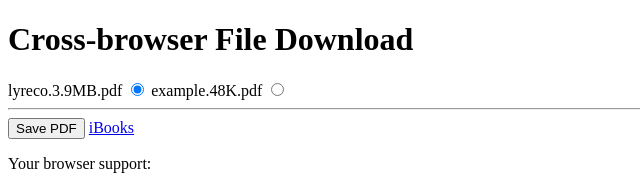
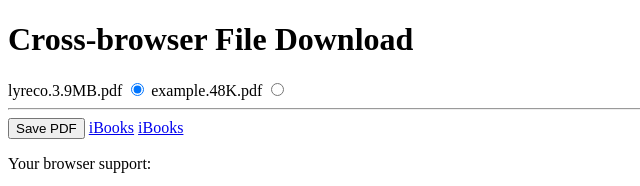
Before and after one commit to dotnetCarpenter/FileReader_Chrome, a website: page index.html in a window 1280 px wide. Shown: the top 186 px of the page, 0-640 px from the left. Drawn offline with nearby package versions, Linux system fonts and the light colour scheme.

Commit message:
test iBooks protocol III

```diff
--- a/index.html
+++ b/index.html
@@ -44,7 +44,8 @@
     <hr>
 
     <input type="submit" class="download--button" value="Save PDF">
-    <a href="ibooks://example.48K.pdf">iBooks</a>
+    <a href="itms-bookss://dotnetcarpenter.github.io/FileReader_Chrome/example.48K.pdf">iBooks</a>
+    <a href="itms-bookss://example.48K.pdf">iBooks</a>
   </form>
 
   <section>
```
